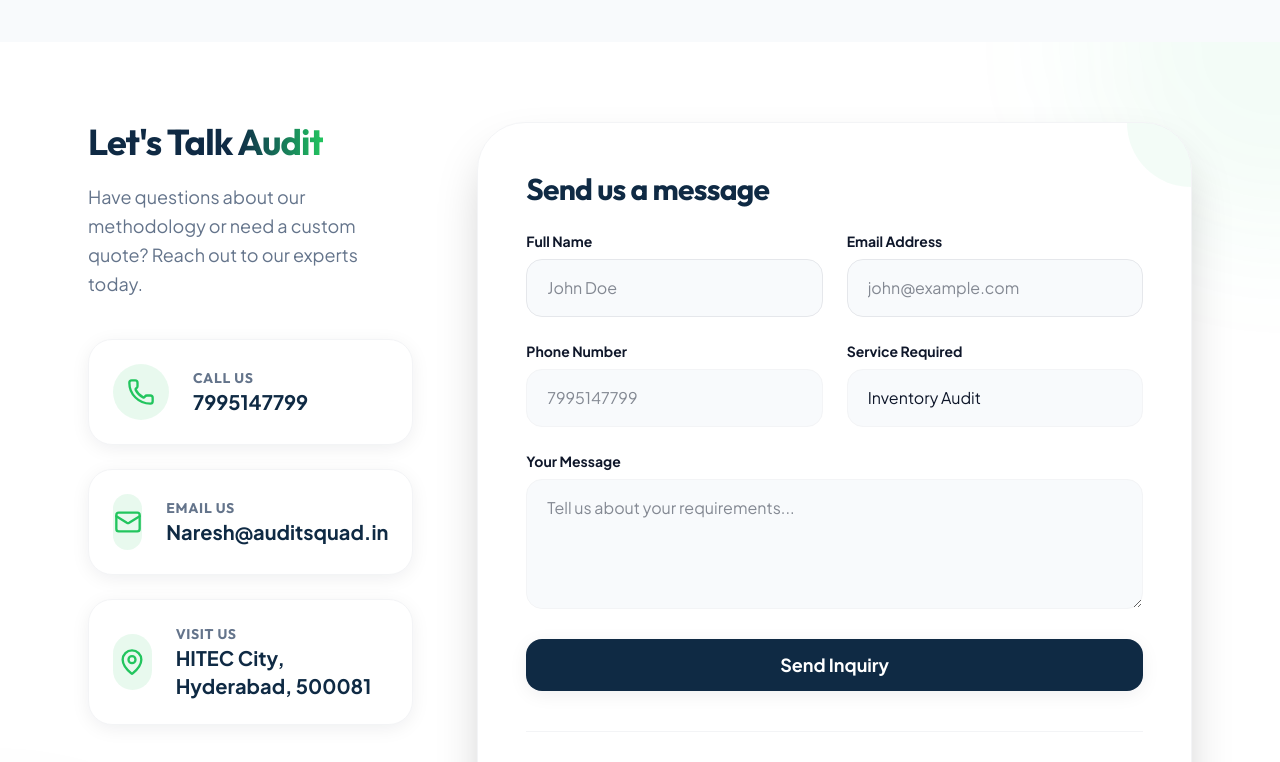
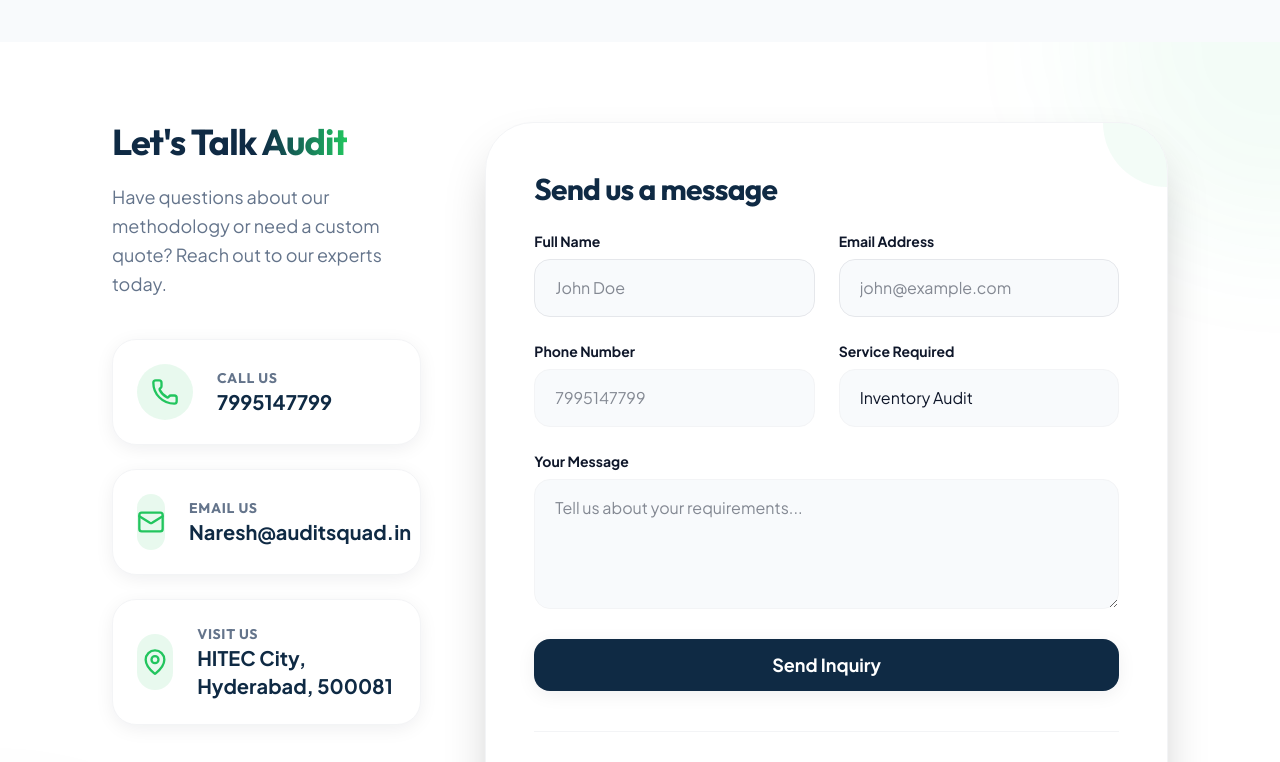
Before and after one commit to gouravboga12-rgb/Audit-Squad, a React (Vite) app: page / in a window 1280 px wide. Shown: the part 9080-9842 px from the top of the page. Built offline with nearby package versions, Linux system fonts and the light colour scheme.

Commit message:
fix: Remove AOS horizontal shifts and enforce px-5 padding for ContactSection mobile view

```diff
--- a/src/components/sections/ContactSection.jsx
+++ b/src/components/sections/ContactSection.jsx
@@ -60,10 +60,10 @@ const ContactSection = () => {
       <div className="absolute top-0 right-0 w-96 h-96 bg-accent/5 rounded-full blur-3xl -mr-48 -mt-48"></div>
       <div className="absolute bottom-0 left-0 w-96 h-96 bg-primary/5 rounded-full blur-3xl -ml-48 -mb-48"></div>
 
-      <div className="max-w-custom mx-auto px-4 sm:px-6 grid lg:grid-cols-3 gap-10 lg:gap-16 items-start relative z-10">
+      <div className="max-w-custom mx-auto px-5 md:px-8 lg:px-12 grid lg:grid-cols-3 gap-10 lg:gap-16 items-start relative z-10">
         {/* Contact Information */}
         <div className="lg:col-span-1 space-y-10">
-          <div data-aos="fade-right">
+          <div>
             <h2 className="text-2xl lg:text-4xl font-bold text-primary mb-5">Let's Talk <span className="text-gradient">Audit</span></h2>
             <p className="text-base lg:text-lg text-text-secondary leading-relaxed">
               Have questions about our methodology or need a custom quote? Reach out to our experts today.
@@ -76,8 +76,6 @@ const ContactSection = () => {
                 key={index}
                 href={detail.link}
                 className="flex items-center gap-6 p-6 bg-white rounded-2xl shadow-soft hover:shadow-xl transition-all border border-gray-100 group"
-                data-aos="fade-right"
-                data-aos-delay={index * 100}
               >
                 <div className="w-14 h-14 rounded-full bg-accent/10 flex items-center justify-center group-hover:bg-accent transition-colors">
                   {React.cloneElement(detail.icon, { className: "text-accent group-hover:text-white" })}
@@ -104,7 +102,7 @@ const ContactSection = () => {
         </div>
 
         {/* Contact Form / Lead Gen */}
-        <div className="lg:col-span-2" data-aos="fade-left">
+        <div className="lg:col-span-2">
           <div className="bg-white p-5 md:p-8 lg:p-12 rounded-[2rem] lg:rounded-[3rem] shadow-2xl border border-gray-100 relative overflow-hidden w-full">
             <div className="absolute top-0 right-0 w-32 h-32 bg-accent/5 rounded-full -mr-16 -mt-16"></div>
 
```
